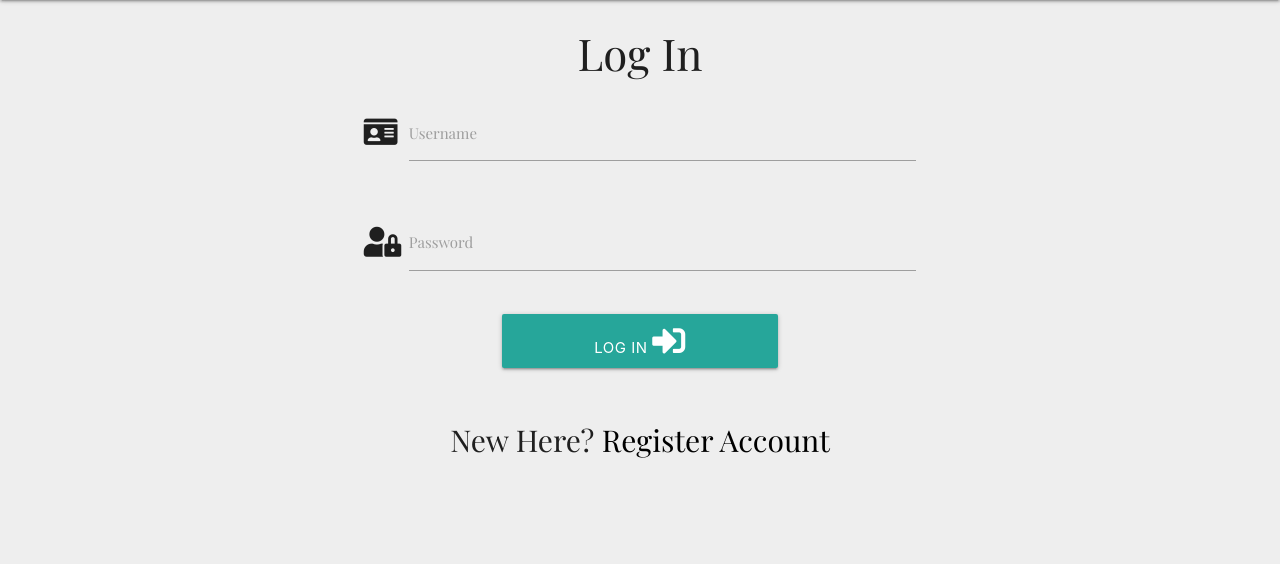
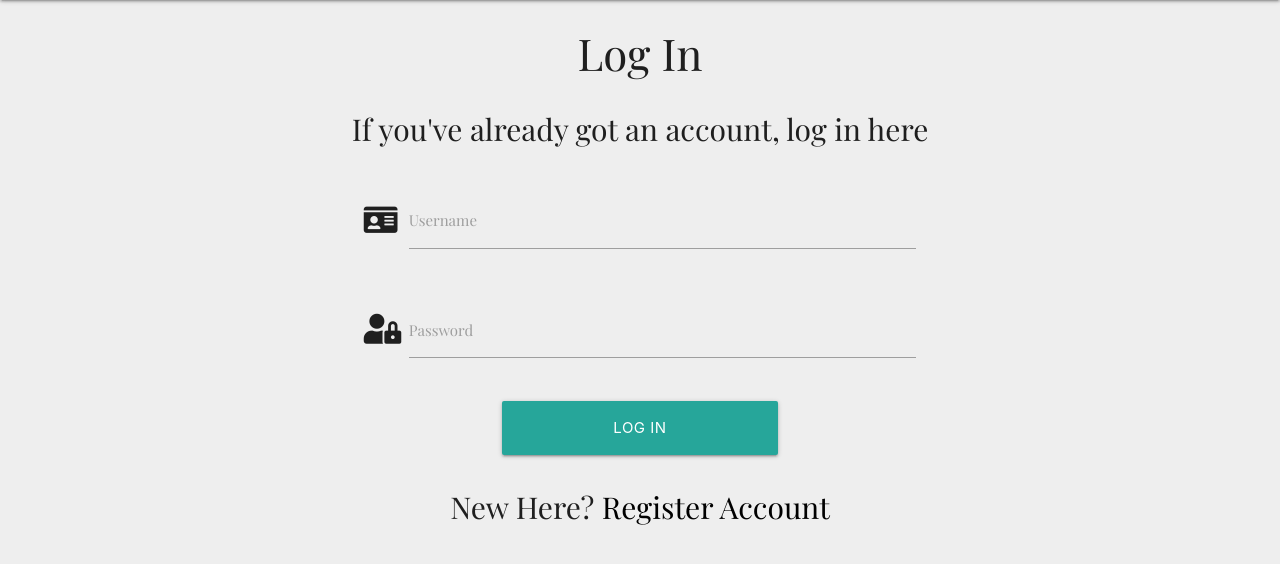
Before and after one commit to Code-Institute-Submissions/Side-On-lockdownLounge-MP3_OctResub, a Flask app: page /login in a window 1280 px wide. Shown: the part 64-628 px from the top of the page. Run offline with Flask 2, Linux system fonts and the light colour scheme; some libraries are stand-ins or nearby versions.

Commit message:
Remove extra class name, not needed

```diff
--- a/templates/login.html
+++ b/templates/login.html
@@ -1,7 +1,9 @@
 {% extends "base.html" %}
 {% block content %}
-
-<h3 class="center-align">Log In</h3>
+<div class="center">
+<h3>Log In</h3>
+<p>If you've already got an account, log in here</p>
+</div>
 <div class="row">
     <form class="col s12 m8 offset-m2" method="POST" action="{{ url_for('login') }}">
         <div class="col s12">
@@ -20,17 +22,14 @@
                 </div>
             </div>
             <button class="col s6 btn-large sign-in-button offset-m3" type="submit">Log In
-                <i class="fas fa-sign-in-alt"></i>
             </button>
         </div>
     </form>
 </div>
 
 <div class="row">
-    <div class="col s12">
-        <p class="center-align">
+        <p class="center">
             New Here? <a href="{{ url_for('register') }}">Register Account</a>
         </p>
-    </div>
 </div>
 {% endblock %}
```
